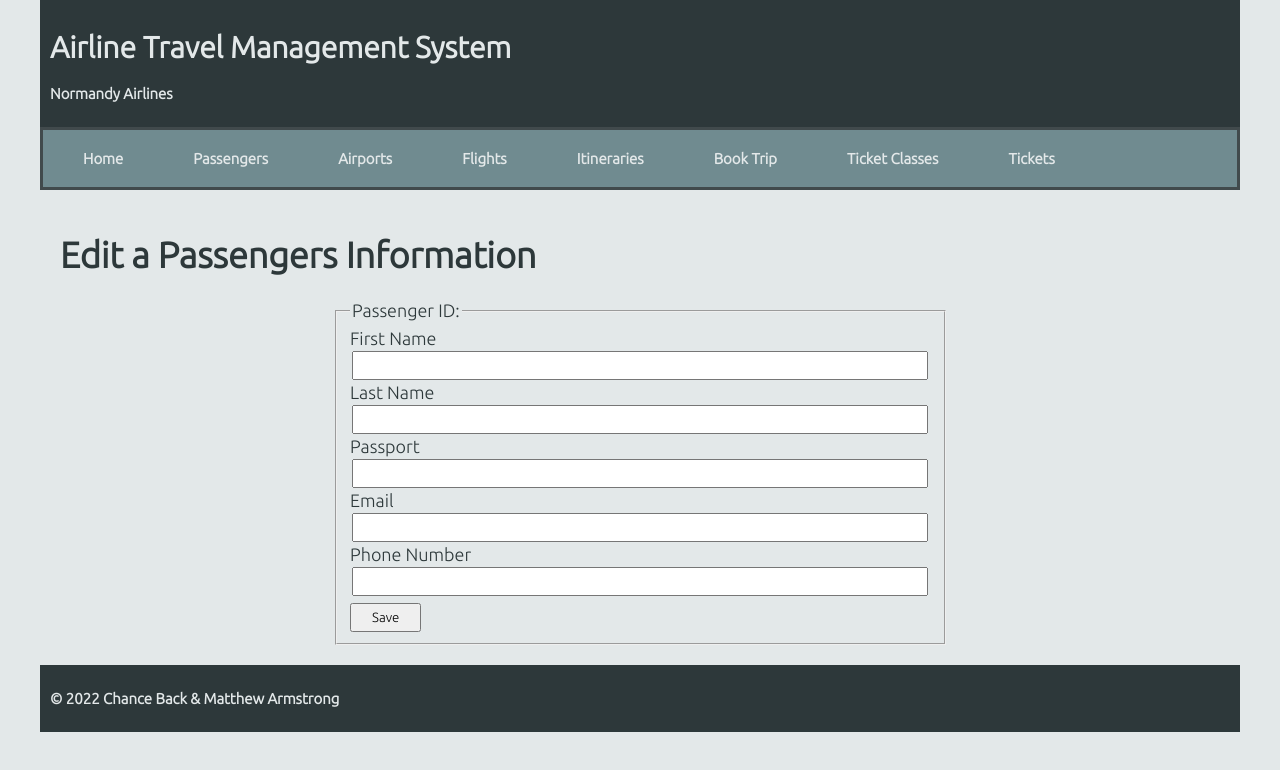
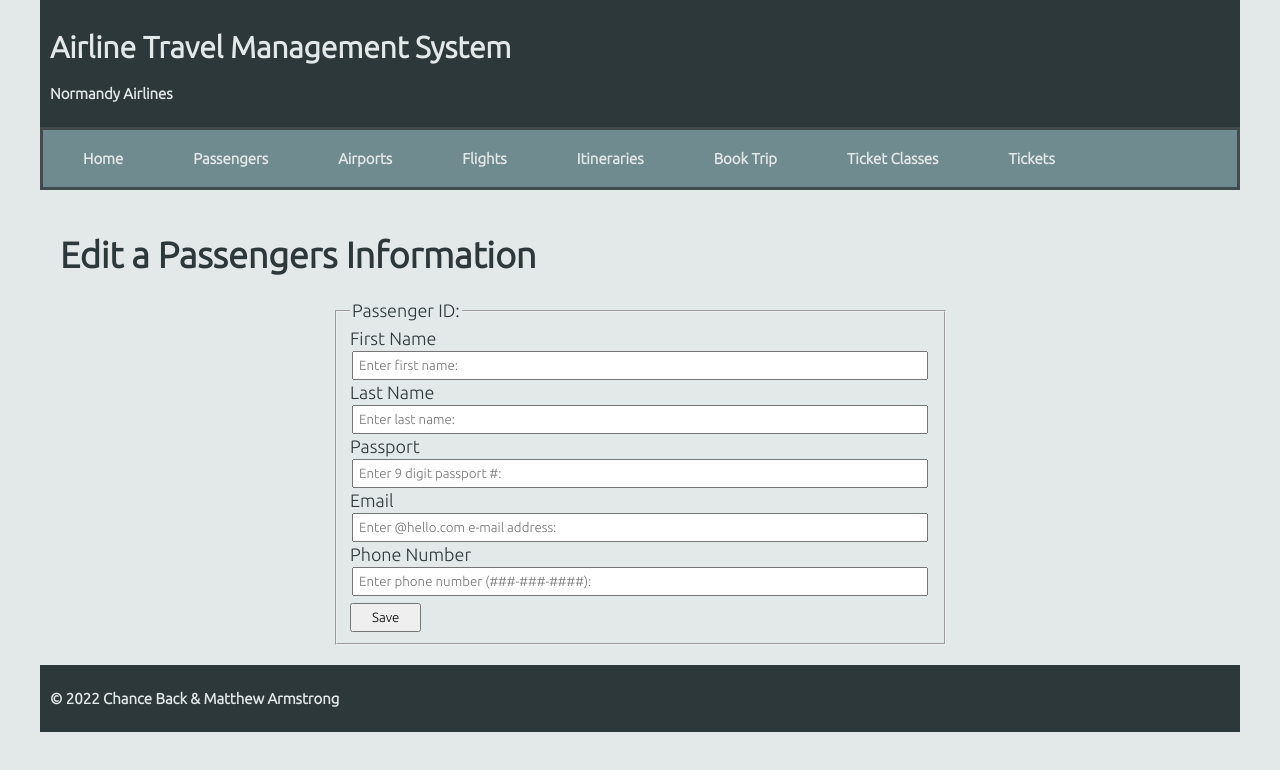
Before and after one commit to chanceback/Airline-Travel-Management-System, a React (Create React App) app in the folder project/p-frontend/: page /passengers-edit in a window 1280 px wide. Shown: the top 770 px of the page. Built offline with nearby package versions, Linux system fonts and the light colour scheme.

Commit message:
Forms arequire input

```diff
--- a/project/p-frontend/src/pages/BookingPage.js
+++ b/project/p-frontend/src/pages/BookingPage.js
@@ -1,4 +1,4 @@
-import React, {useState, useEffect} from "react";
+import React, { useState } from "react";
 import { useNavigate } from "react-router-dom";
 import { API_URL } from "../API";
 
@@ -17,22 +17,36 @@ function BookingPage({setPassengerResults}) {
 
     }
 
+    const handleSubmit = async e => {
+        e.preventDefault()
+        lookupPassenger()
+    }
+
     return(
         <>
         <h1>Book Trip</h1>
         <p>Search Passenger</p>
-        <form onSubmit={(e) => { e.preventDefault();}}>
+        <form onSubmit={(e) => handleSubmit(e)}>
                 <fieldset>
                     <label>First Name</label>
-                    <input type="text" id="first_name" onChange={e => setFirstName(e.target.value)}/>
+                    <input type="text"
+                            id="first_name"
+                            placeholder="Enter first name:"
+                            pattern="^[a-zA-Z \s]+$"
+                            required
+                            onChange={e => setFirstName(e.target.value)}/>
                     <label>Last Name</label>
-                    <input type="text" id="last_name" onChange={e => setLastName(e.target.value)}/>
+                    <input type="text"
+                            id="last_name"
+                            placeholder="Enter last name:"
+                            pattern="[a-zA-Z]+"
+                            required
+                            onChange={e => setLastName(e.target.value)}/>
 
                     <label for="submit">
                     <button
                         type="submit"
                         id="submit"
-                        onClick={lookupPassenger}
                     >Search</button>
                     </label>
                 </fieldset>
--- a/project/p-frontend/src/pages/BookingPassengersPage.js
+++ b/project/p-frontend/src/pages/BookingPassengersPage.js
@@ -1,5 +1,4 @@
 import React from 'react';
-import { useState, useEffect } from 'react';
 import { useNavigate } from 'react-router-dom'
 import BookingPassengersTable from '../components/tables/BookingPassengerTable';
 
--- a/project/p-frontend/src/pages/CreateBookingsPage.js
+++ b/project/p-frontend/src/pages/CreateBookingsPage.js
@@ -50,7 +50,10 @@ function CreateBookingPage({passenger}) {
         navigate('../booking')
     }
 
-
+    const handleSubmit = async e => {
+        e.preventDefault()
+        createBooking()
+    }
 
     // Retrieve ALL Drop Menu Data
     const [flights, setFlights] = useState([]);
@@ -83,10 +86,14 @@ function CreateBookingPage({passenger}) {
         <p>Fill out the following form and the appropriate Itinerary/Tickets will be generated for the given Passenger.</p>
         <p>{`${passenger.first_name} ${passenger.last_name}, Passport: ${passenger.passport}`}</p>
 
-        <form onSubmit={(e) => { e.preventDefault();}}>
+        <form onSubmit={(e) => handleSubmit(e)}>
             <fieldset class="fields">
                 <label>Trip Name</label>
-                <input type="text" placeholder="Enter name for trip..." value={tripName} onChange={e => setTripName(e.target.value)} />
+                <input type="text"
+                        placeholder="Enter name for trip..."
+                        required
+                        value={tripName}
+                        onChange={e => setTripName(e.target.value)} />
                 <label>Flight Class</label>
                 <select value={ticketClass}  onChange={e => setTicketClass(e.target.value)}>
                     <option value="null">Select...</option>
@@ -99,7 +106,7 @@ function CreateBookingPage({passenger}) {
                     return(
                     <>
                     <label>Flight {i+1}</label>
-                    <select value={flightChoices[i]} onChange={e => handleFlightChange(i, e)}>
+                    <select value={flightChoices[i]} required onChange={e => handleFlightChange(i, e)}>
                         <option value="">Select...</option>
                         {flights.map((flight, i) =>
                             <option value={flight.flight_id} key={i}>
@@ -118,7 +125,6 @@ function CreateBookingPage({passenger}) {
                 <label for="submit">
                     <button
                         type="submit"
-                        onClick={createBooking}
                         id="submit"
                     >Book</button>
                 </label>
--- a/project/p-frontend/src/pages/CreatePassengerPage.js
+++ b/project/p-frontend/src/pages/CreatePassengerPage.js
@@ -31,16 +31,21 @@ function CreatePassengerPage() {
 
     }
 
+    const handleSubmit = async e => {
+        e.preventDefault()
+        addPassenger()
+    }
+
   return (
     <>
-    <form onSubmit={(e) => { e.preventDefault();}}>
+    <form onSubmit={e => handleSubmit(e)}>
         <legend><strong>Add New Passenger to Table</strong></legend>
             <fieldset class="fields">
                 <label for="firstName"> First Name </label>
                 <input
                     type="text"
                     name="firstName"
-                    placeholder="Enter a first name:"
+                    placeholder="Enter first name:"
                     pattern="^[a-zA-Z \s]+$"
                     required
                     value={firstName}
@@ -51,7 +56,7 @@ function CreatePassengerPage() {
                 <input
                     type="text"
                     name="lastName"
-                    placeholder="Enter a last name:"
+                    placeholder="Enter last name:"
                     pattern="[a-zA-Z]+"
                     required
                     value={lastName}
@@ -62,7 +67,7 @@ function CreatePassengerPage() {
                 <input
                     type="passport"
                     name="passport"
-                    placeholder="Enter a 9 digit passport #:"
+                    placeholder="Enter 9 digit passport #:"
                     required
                     minlength="9"
                     maxlength="9"
@@ -83,8 +88,8 @@ function CreatePassengerPage() {
                 <label for="phone"> Telephone Number </label>
                 <input type="phone"
                     name="phone"
-                    placeholder="Enter phone #:"
-                    pattern="[0-9{3}-[0-9]{3}-[0-9]{4}"
+                    placeholder="Enter phone number (###-###-####):"
+                    pattern="[0-9]{3}-[0-9]{3}-[0-9]{4}"
                     required
                     value={phoneNumber}
                     onChange={e => setPhoneNumber(e.target.value)}
@@ -92,7 +97,6 @@ function CreatePassengerPage() {
                 <label for="submit">
                     <button
                         type="submit"
-                        onClick={addPassenger}
                         id="submit"
                     >Add</button>
                 </label>
--- a/project/p-frontend/src/pages/UpdateAirportsPage.js
+++ b/project/p-frontend/src/pages/UpdateAirportsPage.js
@@ -26,29 +26,41 @@ function UpdateAirportsPage({ airport }){
         navigate('../airports')
     }
 
+    const handleSubmit = async e => {
+        e.preventDefault()
+        editAirport()
+    }
+
     return (
         <>
         <h1>Edit an Airports Information</h1>
-        <form onSubmit={(e) => { e.preventDefault();}}>
+        <form onSubmit={e => handleSubmit(e)}>
                 <fieldset>
                     <legend>Airport ID: {airport.airport_id}</legend>
                     <label for="airport_name">Airport Name</label>
                     <input
-                        type="text"
+                        type="airport_name"
+                        name="airport_name"
+                        placeholder="Enter Airport Name:"
+                        pattern="^[a-zA-Z \s]+$"
+                        required
                         value={airport_name}
                         onChange={e => setAirport_name(e.target.value)}
                         id="airport_name" />
 
                     <label for="airport_location">Location</label>
                     <input
-                        type="text"
+                        type="airport_location"
+                        name="airport_location"
+                        placeholder="Enter Airport Location:"
+                        pattern="^[a-zA-Z \s]+$"
+                        required
                         value={airport_location}
                         onChange={e => setAirport_location(e.target.value)}
                         id="airport_location" />
 
                     <label for="submit">
                     <button
-                        onClick={editAirport}
                         id="submit"
                     >Save</button></label>
                 </fieldset>
--- a/project/p-frontend/src/pages/UpdatePassengerPage.js
+++ b/project/p-frontend/src/pages/UpdatePassengerPage.js
@@ -32,15 +32,24 @@ function UpdatePassengerPage({ passenger }){
         navigate('../passengers')
     }
 
+    const handleSubmit = async e => {
+        e.preventDefault()
+        editPassenger()
+    }
+
     return (
         <>
         <h1>Edit a Passengers Information</h1>
-        <form onSubmit={(e) => { e.preventDefault();}}>
+        <form onSubmit={e => handleSubmit(e)}>
                 <fieldset>
                     <legend>Passenger ID: {passenger.passenger_id}</legend>
                     <label for="firstName">First Name</label>
                     <input
                         type="text"
+                        name="firstName"
+                        placeholder="Enter first name:"
+                        pattern="^[a-zA-Z \s]+$"
+                        required
                         value={firstName}
                         onChange={e => setFirstName(e.target.value)}
                         id="firstName" />
@@ -48,13 +57,21 @@ function UpdatePassengerPage({ passenger }){
                     <label for="lastName">Last Name</label>
                     <input
                         type="text"
-                        value={lastName}
+                        name="lastName"
+                        placeholder="Enter last name:"
+                        pattern="[a-zA-Z]+"
+                        required
                         onChange={e => setLastName(e.target.value)}
                         id="lastName" />
 
                     <label for="passport">Passport</label>
                     <input
-                        type="text"
+                        type="passport"
+                        name="passport"
+                        placeholder="Enter 9 digit passport #:"
+                        required
+                        minlength="9"
+                        maxlength="9"
                         value={passport}
                         onChange={e => setPassport(e.target.value)}
                         id="passport" />
@@ -62,6 +79,11 @@ function UpdatePassengerPage({ passenger }){
                     <label for="email">Email</label>
                     <input
                         type="email"
+                        name="email"
+                        placeholder="Enter @hello.com e-mail address:"
+                        pattern=".+@hello\.com"
+                        size="30"
+                        required
                         value={email}
                         onChange={e => setEmail(e.target.value)}
                         id="email" >
@@ -69,14 +91,16 @@ function UpdatePassengerPage({ passenger }){
 
                     <label for="phoneNumber">Phone Number</label>
                     <input
-                        type="text"
+                        name="phone"
+                        placeholder="Enter phone number (###-###-####):"
+                        pattern="[0-9]{3}-[0-9]{3}-[0-9]{4}"
+                        required
                         value={phoneNumber}
                         onChange={e => setPhoneNumber(e.target.value)}
                         id="phoneNumber" />
 
                     <label for="submit">
                     <button
-                        onClick={editPassenger}
                         id="submit"
                     >Save</button></label>
                 </fieldset>
--- a/project/p-frontend/src/pages/UpdateTicketClassesPage.js
+++ b/project/p-frontend/src/pages/UpdateTicketClassesPage.js
@@ -26,28 +26,41 @@ function UpdateTicketClassesPage({ ticketClass }){
         navigate('../ticket-classes')
     }
 
+    const handleSubmit = async e => {
+        e.preventDefault()
+        editClasses()
+    }
+
     return (
         <>
         <h1>Edit Class Information</h1>
-        <form onSubmit={(e) => { e.preventDefault();}}>
+        <form onSubmit={e => handleSubmit(e)}>
                 <fieldset>
                     <legend>Class ID: {ticketClass.class_id}</legend>
                     <label for="class_name">Class Name</label>
                     <input
                         type="text"
+                        placeholder="Enter Class Name:"
+                        pattern="^[a-zA-Z \s]+$"
+                        maxlength="15"
+                        required
                         value={class_name}
                         onChange={e => setClass_name(e.target.value)}
                         id="class_name" />
                     <label for="upgrade_charge">Upgrade</label>
                     <input
-                        type="text"
+                        type="number"
+                        placeholder="Enter Upgrade Charge:"
+                        pattern="[0-9]+"
+                        maxlength="5"
+                        minlength="3"
+                        required
                         value={upgrade_charge}
                         onChange={e => setUpgrade_charge(e.target.value)}
                         id="upgrade_charge" />
 
                     <label for="submit">
                     <button
-                        onClick={editClasses}
                         id="submit"
                     >Save</button></label>
                 </fieldset>
```
Also changed, not shown: project/p-frontend/src/pages/CreateAirportsPage.js (+5 -2 lines), project/p-frontend/src/pages/CreateFlightsPage.js (+7 -5 lines), project/p-frontend/src/pages/CreateTicketClassesPage.js (+6 -2 lines), project/p-frontend/src/pages/UpdateFlightsPage.js (+18 -4 lines), 1 other file (tests, documents, lock files or other folders).
